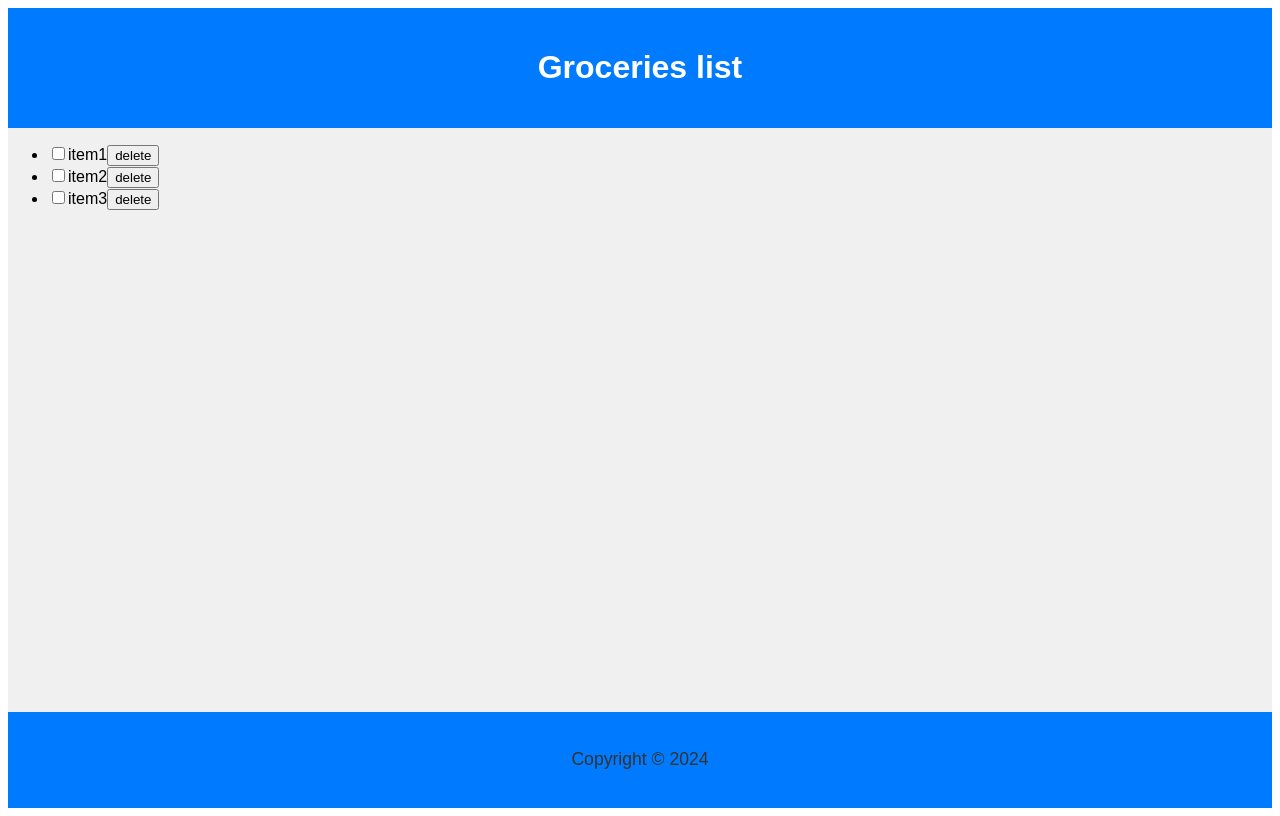
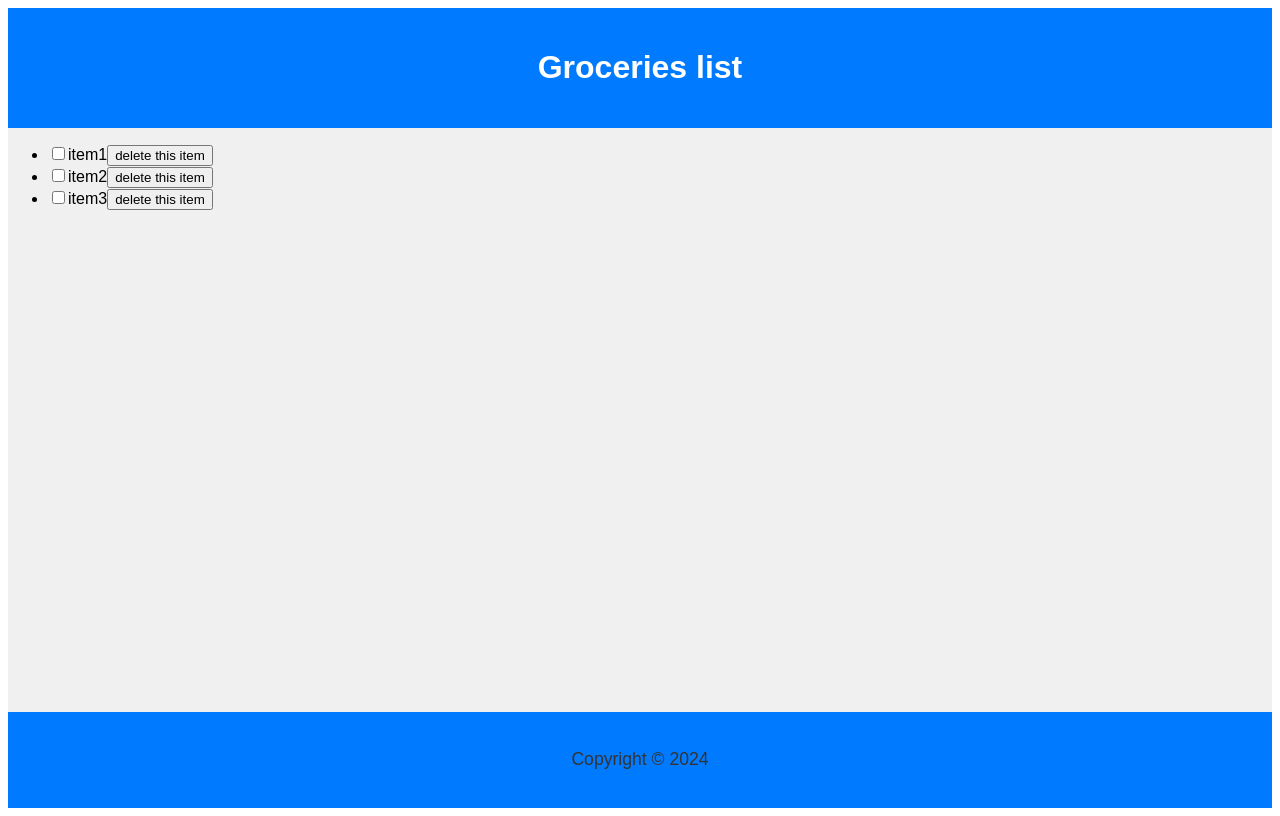
Before and after one commit to youneslam/myproject, a React (Create React App) app: page / in a window 1280 px wide. Built offline with nearby package versions, Linux system fonts and the light colour scheme.

Commit message:
Second commit

```diff
--- a/src/Content.js
+++ b/src/Content.js
@@ -29,7 +29,7 @@ const Content = () => {
               checked={item.checked}
             />
             <label>{item.item}</label>
-            <button>delete</button>
+            <button>delete this item</button>
           </li>
         ))}
       </ul>
```
